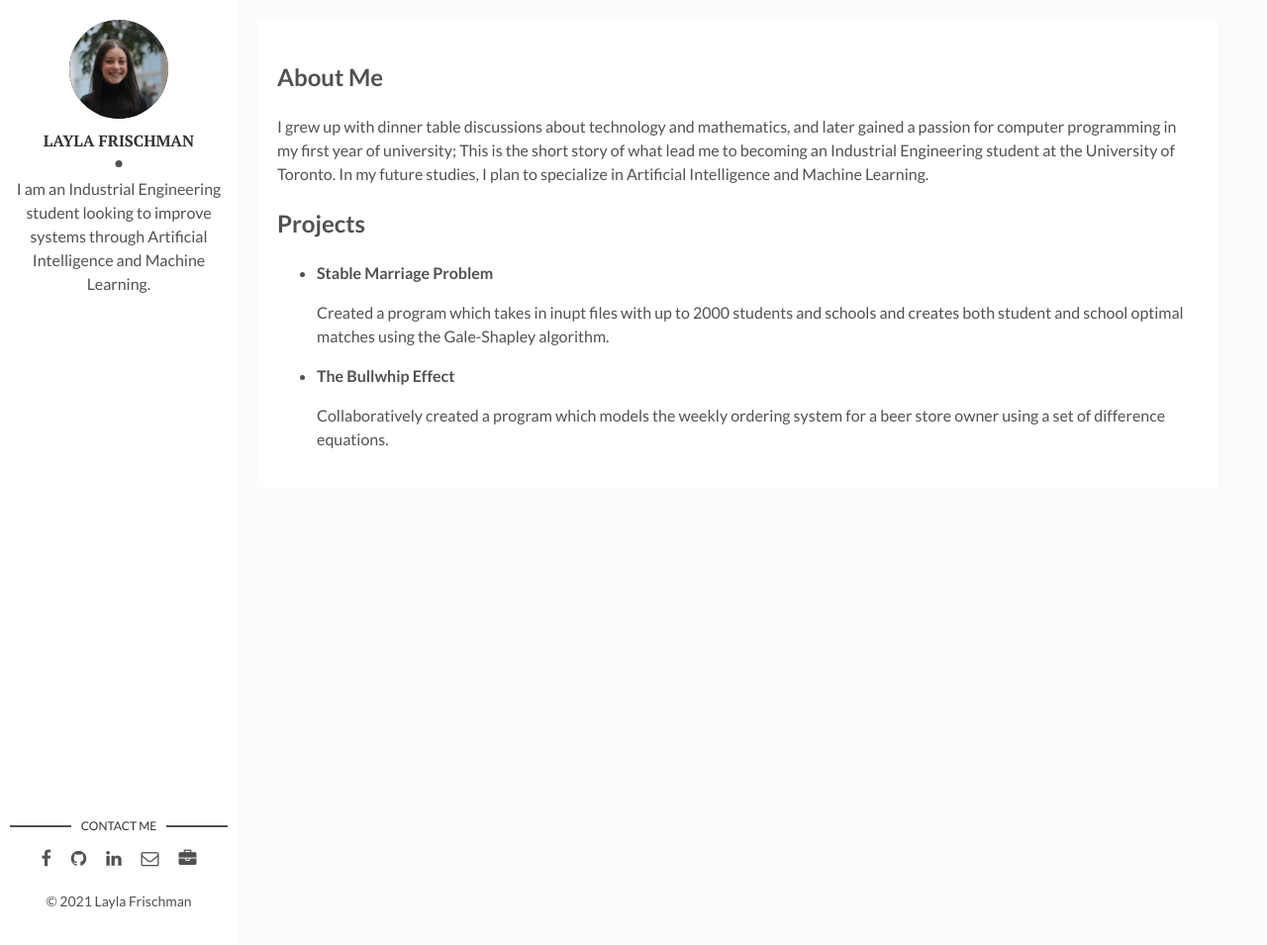
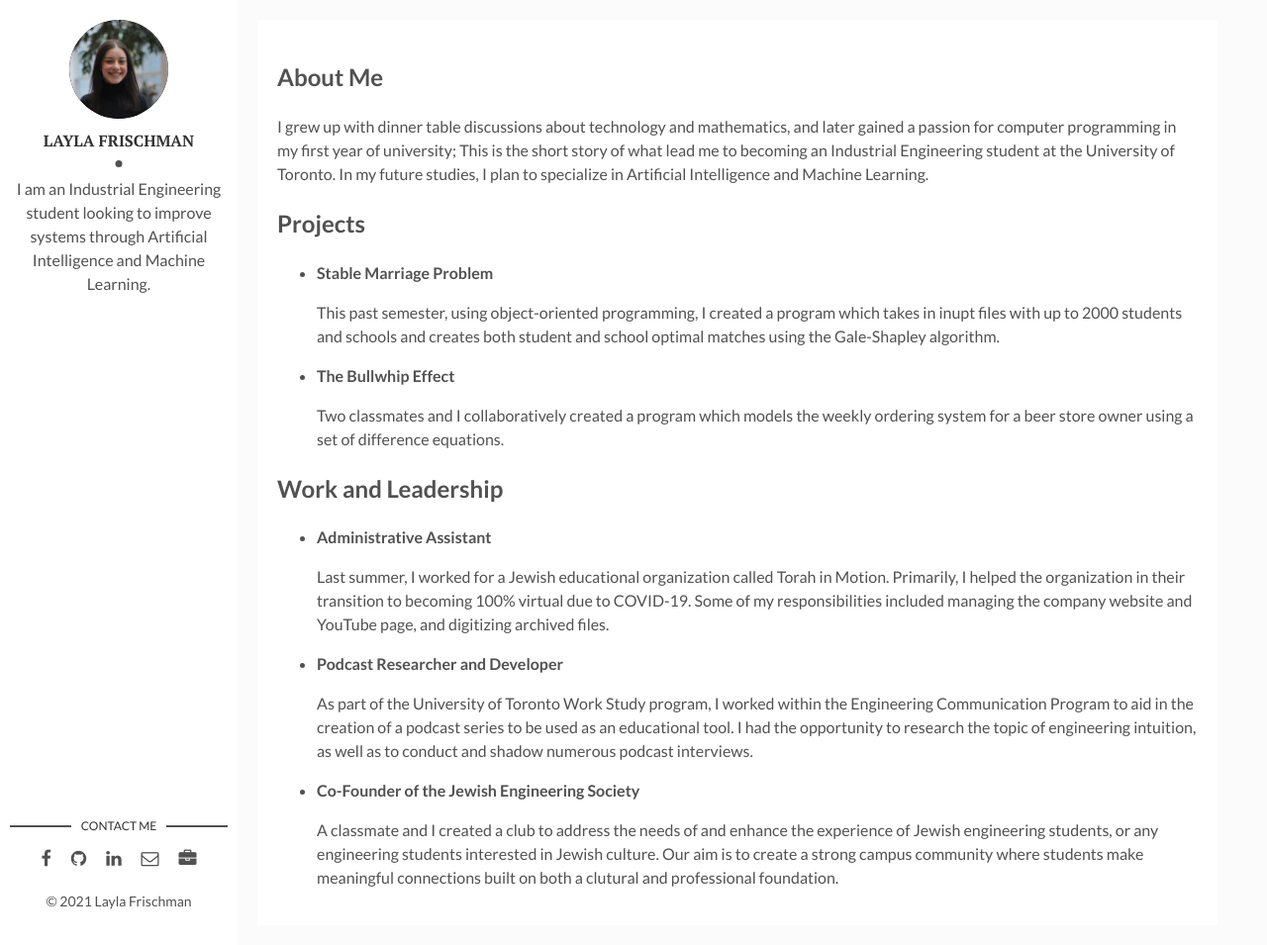
Before and after one commit to laylafrischman/laylafrischman.github.io, a Jekyll site: the page built from index.md, in a window 1280 px wide and 955 px high. Shown: the whole window at 99% size. Built offline with Jekyll 4.4.1, drawn with Linux system fonts in a browser that asks for light colours.

Commit message:
Added Work and Leadership

```diff
--- a/index.md
+++ b/index.md
@@ -8,12 +8,29 @@ title: Homepage
 I grew up with dinner table discussions about technology and mathematics, and later gained a passion for computer programming in my first year of university; This is the short story of what lead me to becoming an Industrial Engineering student at the University of Toronto. In my future studies, I plan to specialize in Artificial Intelligence and Machine Learning.
 
 
+
 ## **Projects**
 
 - **Stable Marriage Problem**
 
-  Created a program which takes in inupt files with up to 2000 students and schools and creates both student and school optimal matches using the Gale-Shapley algorithm.
+  This past semester, using object-oriented programming, I created a program which takes in inupt files with up to 2000 students and schools and creates both student and school optimal matches using the Gale-Shapley algorithm.
 
 - **The Bullwhip Effect**
 
-  Collaboratively created a program which models the weekly ordering system for a beer store owner using a set of difference equations.
+  Two classmates and I collaboratively created a program which models the weekly ordering system for a beer store owner using a set of difference equations.
+
+
+
+## **Work and Leadership**
+
+- **Administrative Assistant**
+
+  Last summer, I worked for a Jewish educational organization called Torah in Motion. Primarily, I helped the organization in their transition to becoming 100% virtual due to COVID-19. Some of my responsibilities included managing the company website and YouTube page, and digitizing archived files.
+
+- **Podcast Researcher and Developer**
+
+  As part of the University of Toronto Work Study program, I worked within the Engineering Communication Program to aid in the creation of a podcast series to be used as an educational tool. I had the opportunity to research the topic of engineering intuition, as well as to conduct and shadow numerous podcast interviews.
+
+- **Co-Founder of the Jewish Engineering Society**
+
+  A classmate and I created a club to address the needs of and enhance the experience of Jewish engineering students, or any engineering students interested in Jewish culture. Our aim is to create a strong campus community where students make meaningful connections built on both a clutural and professional foundation.
```
